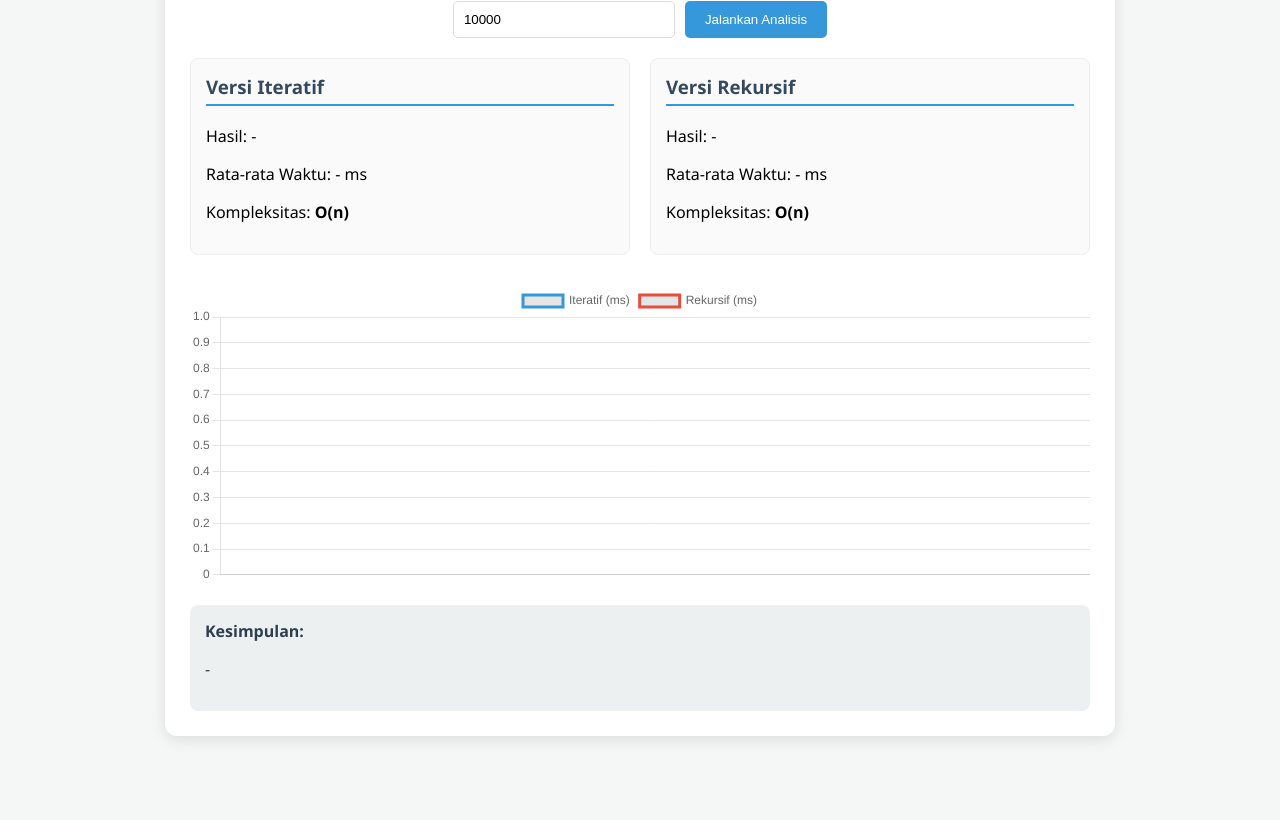
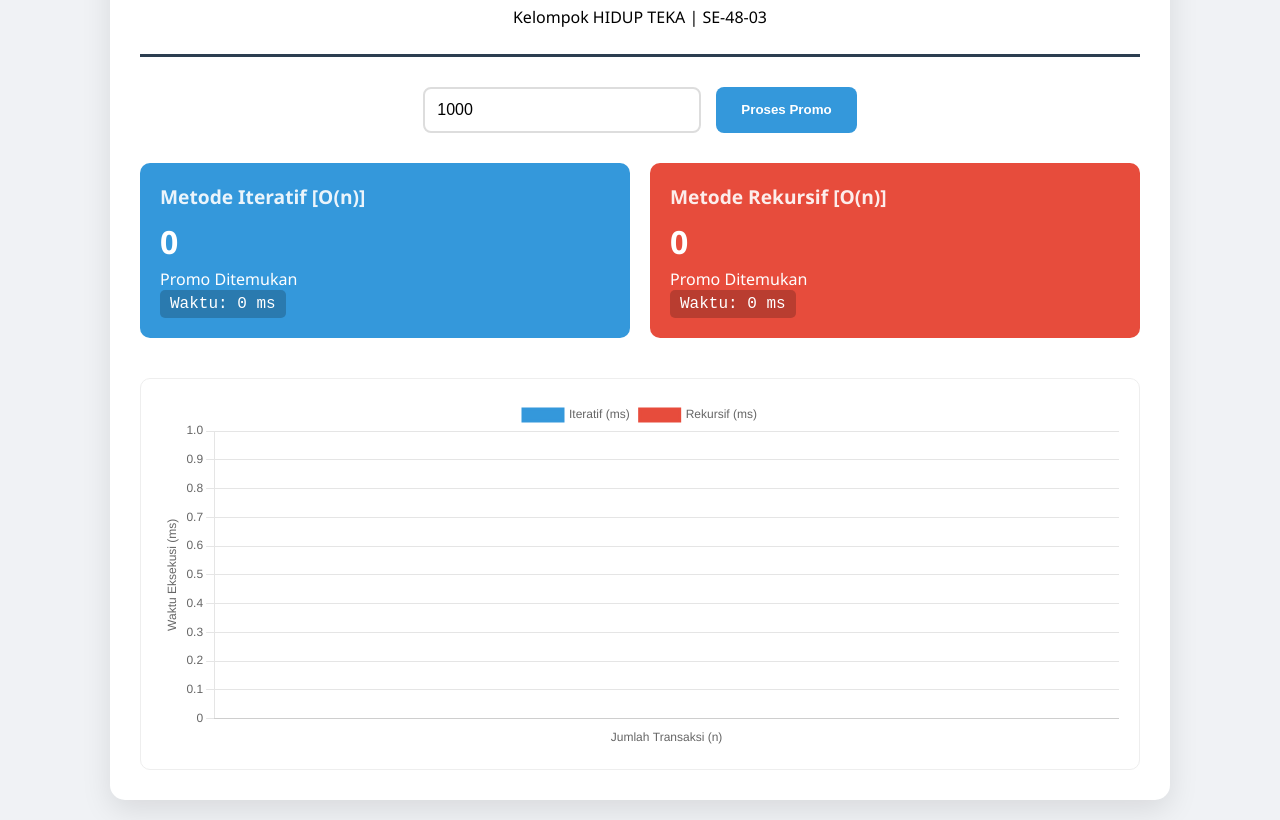
Before and after one commit to VallentinaStef/TubesAka, a plain HTML site: page index.html in a window 1280 px wide. Shown: the part 130-950 px from the top of the page. Before the commit the page ends 886 px from the top, so only its background shows below. Drawn offline with nearby package versions, Linux system fonts and the light colour scheme.

Commit message:
last commit

```diff
--- a/index.html
+++ b/index.html
@@ -3,217 +3,247 @@
   <head>
     <meta charset="UTF-8" />
     <meta name="viewport" content="width=device-width, initial-scale=1.0" />
-    <title>Dashboard Analisis Algoritma Kelipatan 3</title>
+    <title>Analisis Sistem Promosi Kasir - Kelompok HIDUP TEKA</title>
     <script src="https://cdn.jsdelivr.net/npm/chart.js"></script>
     <style>
+      :root {
+        --primary: #2c3e50;
+        --accent: #e74c3c;
+        --blue: #3498db;
+      }
       body {
-        font-family: "Segoe UI", Tahoma, Geneva, Verdana, sans-serif;
-        background-color: #f4f7f6;
-        margin: 20px;
+        font-family: "Segoe UI", sans-serif;
+        background-color: #f0f2f5;
+        margin: 0;
+        padding: 20px;
       }
-      .container {
-        max-width: 900px;
+      .dashboard {
+        max-width: 1000px;
         margin: auto;
         background: white;
-        padding: 25px;
-        border-radius: 12px;
-        box-shadow: 0 4px 15px rgba(0, 0, 0, 0.1);
+        padding: 30px;
+        border-radius: 15px;
+        box-shadow: 0 10px 30px rgba(0, 0, 0, 0.1);
       }
-      h1 {
+      header {
         text-align: center;
-        color: #2c3e50;
+        border-bottom: 3px solid var(--primary);
+        margin-bottom: 30px;
+        padding-bottom: 10px;
       }
-      .input-section {
+      .input-group {
         display: flex;
-        gap: 10px;
-        margin-bottom: 20px;
         justify-content: center;
+        gap: 15px;
+        margin-bottom: 30px;
       }
       input {
-        padding: 10px;
-        border: 1px solid #ddd;
-        border-radius: 5px;
-        width: 200px;
+        padding: 12px;
+        border: 2px solid #ddd;
+        border-radius: 8px;
+        width: 250px;
+        font-size: 16px;
       }
       button {
-        padding: 10px 20px;
-        background: #3498db;
+        padding: 12px 25px;
+        background: var(--blue);
         color: white;
         border: none;
-        border-radius: 5px;
+        border-radius: 8px;
         cursor: pointer;
+        font-weight: bold;
+        transition: 0.3s;
       }
-      .results {
+      button:hover {
+        background: #2980b9;
+        transform: translateY(-2px);
+      }
+      .cards {
         display: grid;
         grid-template-columns: 1fr 1fr;
         gap: 20px;
-        margin-top: 20px;
       }
       .card {
-        padding: 15px;
+        padding: 20px;
+        border-radius: 10px;
+        color: white;
+        position: relative;
+        overflow: hidden;
+      }
+      .card.iterative {
+        background: var(--blue);
+      }
+      .card.recursive {
+        background: var(--accent);
+      }
+      .card h2 {
+        margin: 0 0 10px 0;
+        font-size: 1.2rem;
+        opacity: 0.9;
+      }
+      .card .value {
+        font-size: 2rem;
+        font-weight: bold;
+        margin-bottom: 5px;
+      }
+      .card .time {
+        font-family: monospace;
+        font-size: 1rem;
+        background: rgba(0, 0, 0, 0.2);
+        padding: 5px 10px;
+        border-radius: 5px;
+        display: inline-block;
+      }
+      .chart-section {
+        margin-top: 40px;
+        padding: 20px;
+        background: #fff;
         border: 1px solid #eee;
-        border-radius: 8px;
-        background: #fafafa;
+        border-radius: 10px;
+        height: 350px;
       }
-      .card h3 {
-        margin-top: 0;
-        color: #34495e;
-        border-bottom: 2px solid #3498db;
-        padding-bottom: 5px;
-      }
-      .chart-container {
-        margin-top: 30px;
-        height: 300px;
-      }
-      .analysis {
-        margin-top: 20px;
-        padding: 15px;
-        background: #ecf0f1;
-        border-radius: 8px;
-        color: #2c3e50;
-      }
-      .error {
-        color: #e74c3c;
+      .error-msg {
+        color: #ffeb3b;
         font-weight: bold;
+        margin-top: 10px;
+        display: none;
       }
     </style>
   </head>
+  <body>
+    <div class="dashboard">
+      <header>
+        <h1>Sistem Analisis Promosi Kasir</h1>
+        <p>Kelompok HIDUP TEKA | SE-48-03</p>
+      </header>
 
-  <body>
-    <div class="container">
-      <h1>Analisis Efisiensi: Kelipatan 3</h1>
-
-      <div class="input-section">
-        <input type="number" id="inputN" value="10000" />
-        <button onclick="mulaiAnalisis()">Jalankan Analisis</button>
+      <div class="input-group">
+        <input
+          type="number"
+          id="inputN"
+          placeholder="Jumlah Transaksi (n)"
+          value="1000"
+        />
+        <button onclick="jalankanAnalisis()">Proses Promo</button>
       </div>
 
-      <div class="results">
-        <div class="card">
-          <h3>Versi Iteratif</h3>
-          <p>Hasil: <span id="resIter">-</span></p>
-          <p>Rata-rata Waktu: <span id="timeIter">-</span> ms</p>
-          <p>Kompleksitas: <b>O(n)</b></p>
+      <div class="cards">
+        <div class="card iterative">
+          <h2>Metode Iteratif [O(n)]</h2>
+          <div id="valIter" class="value">0</div>
+          <div>Promo Ditemukan</div>
+          <div id="timeIter" class="time">Waktu: 0 ms</div>
         </div>
 
-        <div class="card">
-          <h3>Versi Rekursif</h3>
-          <p>Hasil: <span id="resRec">-</span></p>
-          <p>Rata-rata Waktu: <span id="timeRec">-</span> ms</p>
-          <p>Kompleksitas: <b>O(n)</b></p>
+        <div class="card recursive">
+          <h2>Metode Rekursif [O(n)]</h2>
+          <div id="valRec" class="value">0</div>
+          <div>Promo Ditemukan</div>
+          <div id="timeRec" class="time">Waktu: 0 ms</div>
+          <div id="errorRec" class="error-msg">⚠️ Stack Overflow!</div>
         </div>
       </div>
 
-      <div class="chart-container">
+      <div class="chart-section">
         <canvas id="performanceChart"></canvas>
-      </div>
-
-      <div class="analysis">
-        <b>Kesimpulan:</b>
-        <p id="conclusion">-</p>
       </div>
     </div>
 
     <script>
-      /**
-       * Algoritma Iteratif
-       * Kompleksitas Waktu: O(n)
-       * Kompleksitas Ruang: O(1)
-       */
-      function sumIterative(n) {
-        let total = 0;
+      // --- 1. Algoritma Iteratif (Sesuai Latar Belakang Laporan) ---
+      function hitungPromoIteratif(n) {
+        let count = 0;
         for (let i = 1; i <= n; i++) {
-          if (i % 3 === 0) total += i;
+          if (i % 3 === 0) count++;
         }
-        return total;
+        return count;
       }
 
-      /**
-       * Algoritma Rekursif
-       * Kompleksitas Waktu: O(n)
-       * Kompleksitas Ruang: O(n)
-       */
-      function sumRecursive(n) {
+      // --- 2. Algoritma Rekursif (Sesuai Landasan Teori Laporan) ---
+
+      function hitungPromoRekursif(n) {
         if (n <= 0) return 0;
-        return (n % 3 === 0 ? n : 0) + sumRecursive(n - 1);
+        let promo = n % 3 === 0 ? 1 : 0;
+        return promo + hitungPromoRekursif(n - 1);
       }
 
-      // Fungsi pengukuran rata-rata running time
-      function measure(fn, n, repeat = 50) {
-        let total = 0;
-        for (let i = 0; i < repeat; i++) {
-          const start = performance.now();
-          fn(n);
-          total += performance.now() - start;
-        }
-        return total / repeat;
-      }
-
-      // Inisialisasi grafik
+      // --- Inisialisasi Chart.js ---
       const ctx = document.getElementById("performanceChart").getContext("2d");
-      const performanceChart = new Chart(ctx, {
+      let performanceChart = new Chart(ctx, {
         type: "line",
         data: {
           labels: [],
           datasets: [
             {
               label: "Iteratif (ms)",
+              borderColor: "#3498db",
+              backgroundColor: "#3498db",
               data: [],
-              borderColor: "#3498db",
               fill: false,
+              tension: 0.1,
             },
             {
               label: "Rekursif (ms)",
+              borderColor: "#e74c3c",
+              backgroundColor: "#e74c3c",
               data: [],
-              borderColor: "#e74c3c",
               fill: false,
+              tension: 0.1,
             },
           ],
         },
-        options: { responsive: true, maintainAspectRatio: false },
+        options: {
+          responsive: true,
+          maintainAspectRatio: false,
+          scales: {
+            y: { title: { display: true, text: "Waktu Eksekusi (ms)" } },
+            x: { title: { display: true, text: "Jumlah Transaksi (n)" } },
+          },
+        },
       });
 
-      function mulaiAnalisis() {
-        const inputSizes = [1, 10, 50, 100, 500, 1000, 5000, 10000];
-        performanceChart.data.labels = [];
-        performanceChart.data.datasets[0].data = [];
-        performanceChart.data.datasets[1].data = [];
+      function jalankanAnalisis() {
+        const n = parseInt(document.getElementById("inputN").value);
+        if (isNaN(n) || n < 0)
+          return alert("Masukkan jumlah transaksi yang valid!");
 
-        let lastIterTime = 0;
-        let lastRecTime = 0;
+        // Reset Error UI
+        document.getElementById("errorRec").style.display = "none";
 
-        inputSizes.forEach((n) => {
-          const iterTime = measure(sumIterative, n);
-          let recTime = null;
+        // Ukur Iteratif
+        const t0 = performance.now();
+        const hasilIter = hitungPromoIteratif(n);
+        const t1 = performance.now();
+        const waktuIter = (t1 - t0).toFixed(4);
 
-          try {
-            recTime = measure(sumRecursive, n, 10);
-          } catch {
-            recTime = null;
-          }
+        // Ukur Rekursif
+        let hasilRec, waktuRec;
+        try {
+          const t2 = performance.now();
+          hasilRec = hitungPromoRekursif(n);
+          const t3 = performance.now();
+          waktuRec = (t3 - t2).toFixed(4);
+        } catch (e) {
+          hasilRec = "N/A";
+          waktuRec = null;
+          document.getElementById("errorRec").style.display = "block"; // Deteksi Stack Overflow
+        }
 
-          performanceChart.data.labels.push(n);
-          performanceChart.data.datasets[0].data.push(iterTime.toFixed(4));
-          performanceChart.data.datasets[1].data.push(
-            recTime ? recTime.toFixed(4) : null
-          );
+        // Update UI
+        document.getElementById("valIter").innerText =
+          hasilIter.toLocaleString();
+        document.getElementById(
+          "timeIter"
+        ).innerText = `Waktu: ${waktuIter} ms`;
+        document.getElementById("valRec").innerText = hasilRec.toLocaleString();
+        document.getElementById("timeRec").innerText = waktuRec
+          ? `Waktu: ${waktuRec} ms`
+          : "Waktu: Error";
 
-          lastIterTime = iterTime;
-          lastRecTime = recTime;
-        });
-
-        const finalN = inputSizes[inputSizes.length - 1];
-        document.getElementById("resIter").innerText = sumIterative(finalN);
-        document.getElementById("resRec").innerText =
-          lastRecTime === null ? "Stack Overflow" : sumRecursive(finalN);
-
-        document.getElementById("timeIter").innerText = lastIterTime.toFixed(4);
-        document.getElementById("timeRec").innerText =
-          lastRecTime === null ? "N/A" : lastRecTime.toFixed(4);
-
-        document.getElementById("conclusion").innerText =
-          "Berdasarkan pengujian terhadap berbagai ukuran input, algoritma iteratif memiliki waktu eksekusi yang lebih stabil dan efisien dibandingkan algoritma rekursif. Meskipun keduanya memiliki kompleksitas waktu O(n), algoritma rekursif membutuhkan ruang memori lebih besar akibat pemanggilan fungsi berulang.";
-
+        // Update Grafik
+        performanceChart.data.labels.push(n);
+        performanceChart.data.datasets[0].data.push(waktuIter);
+        performanceChart.data.datasets[1].data.push(waktuRec);
         performanceChart.update();
       }
     </script>
```
